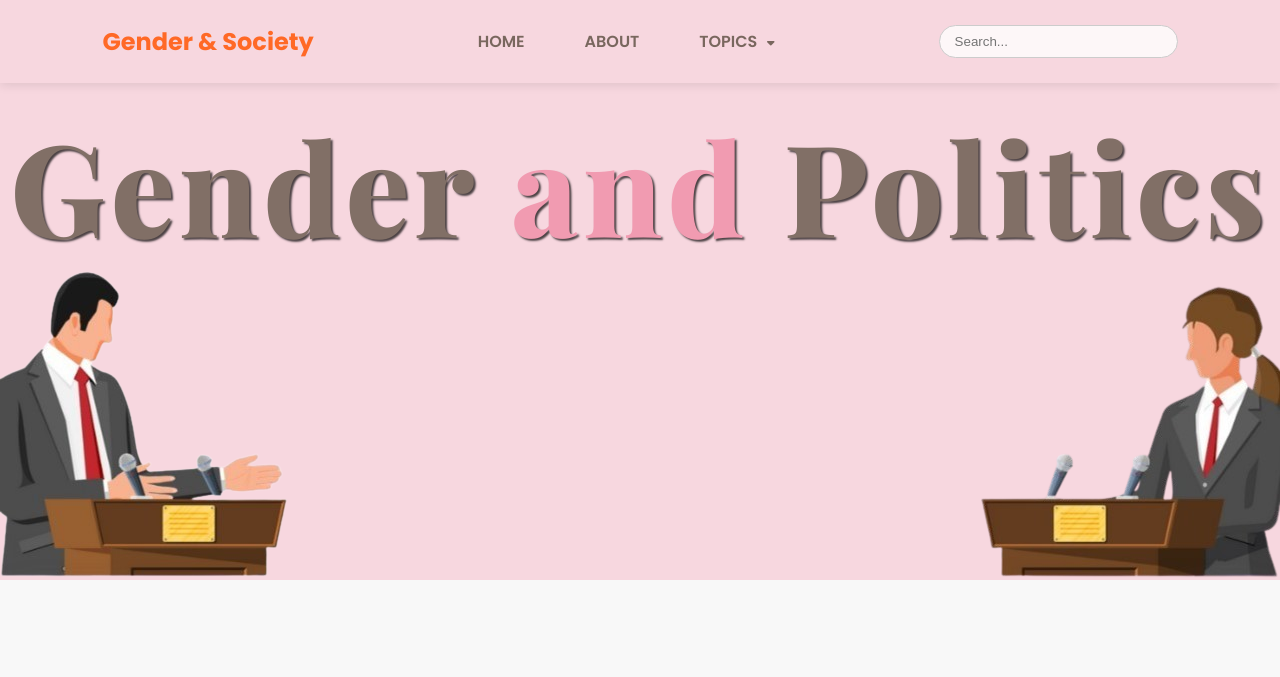
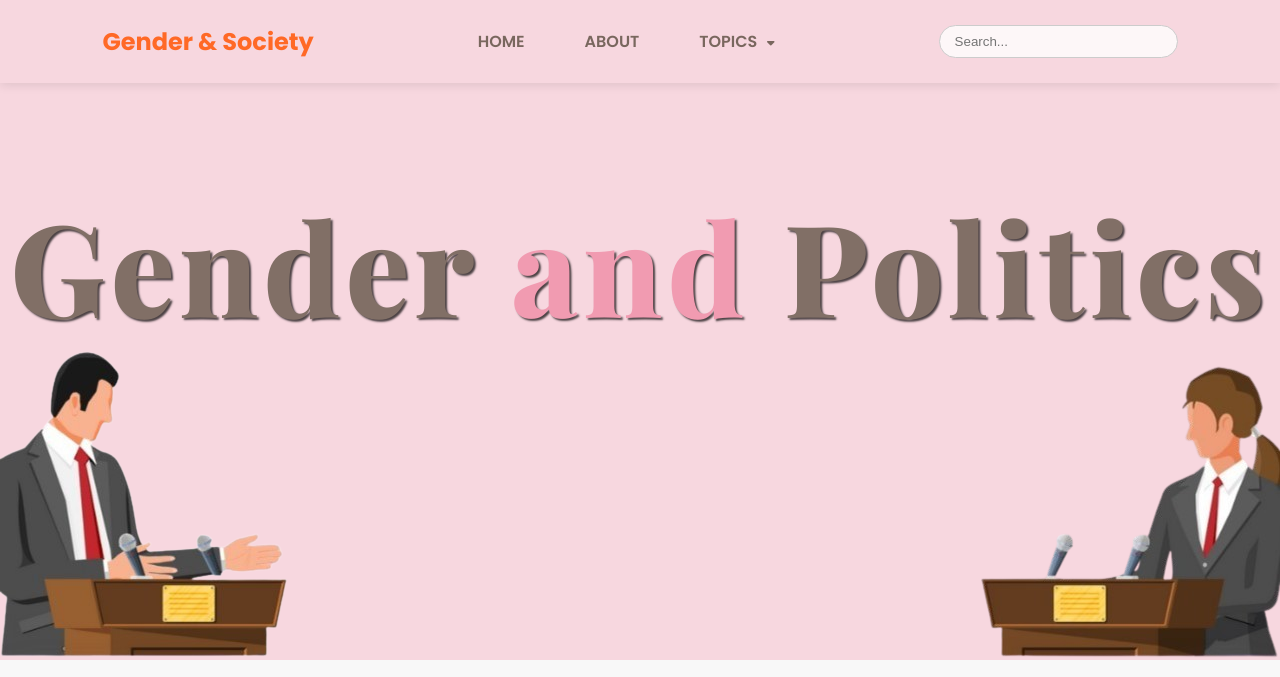
Before and after one commit to BS-CS-3B/GenderSociety, a plain HTML site: page politics.html in a window 1280 px wide. Shown: the top 677 px of the page. Drawn offline with nearby package versions, Linux system fonts and the light colour scheme; a web font is replaced by a local one.

Commit message:
Update Politics.css

```diff
--- a/Politics.css
+++ b/Politics.css
@@ -12,7 +12,9 @@
   margin: 0;
   padding: 0;
 }
-
+.main-title{
+  padding-top: 10vh;
+}
 html {
   scroll-behavior: smooth;
 }
```
